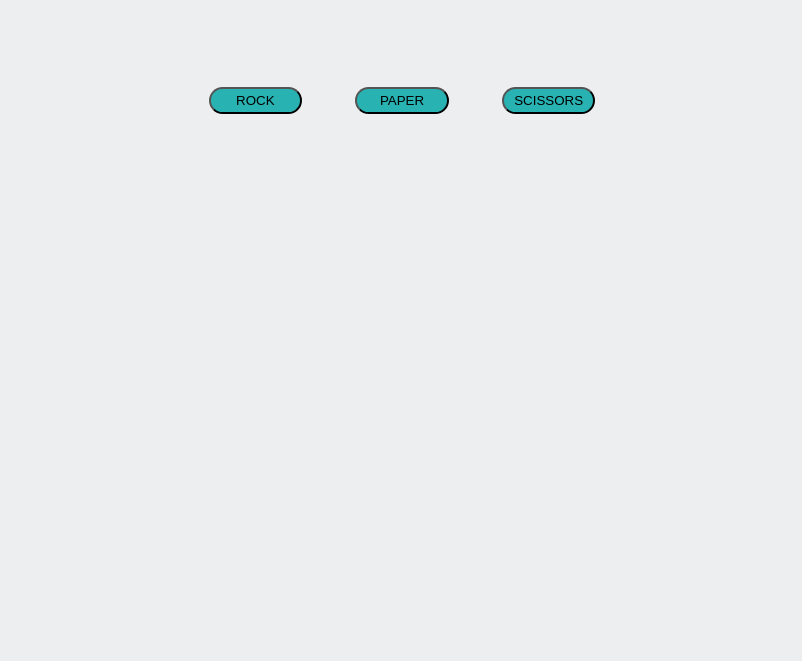
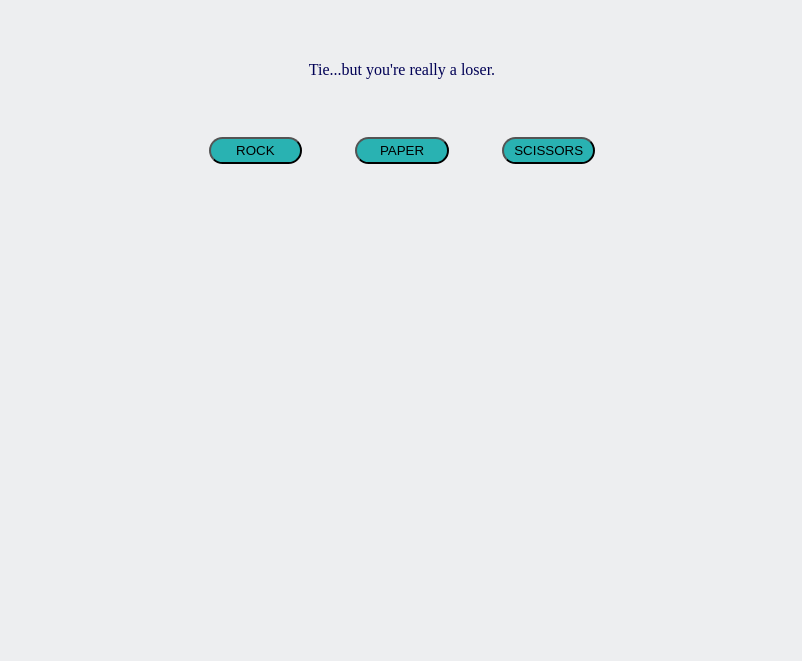
Before and after one commit to RedNoodle325/rps-top, a plain HTML site: page index.html in a window 1280 px wide. Shown: the part 139-800 px from the top of the page, without its empty margins (238-1040 px from the left). Drawn offline with Linux system fonts and the light colour scheme.

Commit message:
working on game logic

```diff
--- a/index.html
+++ b/index.html
@@ -9,7 +9,7 @@
 <body>
   <h1>ROCK PAPER SCISSORS</h1>
   <div class="game-container">
-    <p></p>
+    <p id="scoreboard"></p>
     <div class="btn-div">
       <button id="rock">ROCK</button>
       <button id="paper">PAPER</button>
--- a/js/rps.js
+++ b/js/rps.js
@@ -2,10 +2,38 @@ const choices = ["Rock", "Paper", "Scissors"]
 const rock = document.getElementById("rock");
 const paper = document.getElementById("paper");
 const scissors = document.getElementById("scissors");
+let playerScore = 0;
+let cpuScore = 0;
+let tieScore = 0;
+let playerChoice = "";
+let cpuChoice = "";
+
+document.getElementById('rock').addEventListener('click', playGame(String("Rock")));
+
+document.getElementById('paper').addEventListener('click', playGame(String("Paper")));
+
+document.getElementById('scissors').addEventListener('click', playGame(String('Scissors')));
 
 function getComputerChoice() {
- let a = (Math.random()*3)+1;
+ let a = Math.floor((Math.random()*3)+1);
  return choices[a];
 }
 
-getComputerChoice();
+function playGame(choice) {
+  cpuChoice = getComputerChoice();
+  playerChoice = choice;
+
+  if (cpuChoice === playerChoice) {
+    tieScore++;
+    document.getElementById("scoreboard").innerHTML = "<p>Tie...but you're really a loser.</p>";
+
+  }
+  else if (cpuChoice === "Rock" && playerChoice === "Scissors" || cpuChoice ==="Scissors" && playerChoice === "Paper" || cpuChoice === "Paper" && playerChoice === "Rock") {
+    cpuScore++;
+    document.getElementById("scoreboard").innerHTML = "<p>Fuckin Loser!</p>";
+  }
+  else {
+    playerScore++;
+    document.getElementById("scoreboard").innerHTML = "<p>Great job I guess...</p>";
+  }
+}
```
